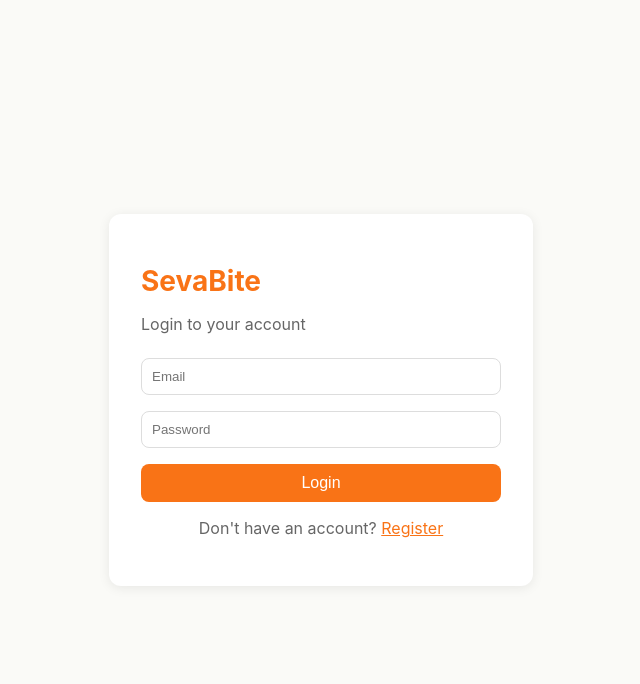
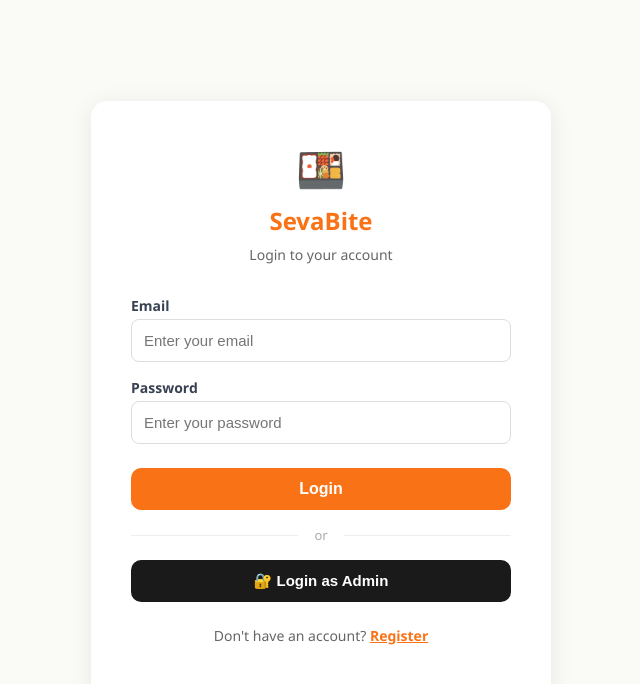
Before and after one commit to saiprangyan/sevabite, a React (Create React App) app in the folder frontend/: page /login in a window 1280 px wide. Shown: the top 684 px of the page, without its empty margins (319-959 px from the left). Built offline with nearby package versions, Linux system fonts and the light colour scheme.

Commit message:
added admin login button on login page

```diff
--- a/frontend/src/pages/Login.js
+++ b/frontend/src/pages/Login.js
@@ -11,32 +11,77 @@
 
   const handleLogin = async (e) => {
     e.preventDefault();
-    try {const res = await axios.post(`${API_URL}/auth/login`, { email, password });
-
+    try {
+      const res = await axios.post(`${API_URL}/auth/login`, { email, password });
       localStorage.setItem('token', res.data.token);
       localStorage.setItem('user', JSON.stringify(res.data.user));
-      navigate('/');
+      if (res.data.user.role === 'admin') {
+        window.location.href = 'https://sevabite-admin.vercel.app';
+      } else {
+        navigate('/');
+      }
     } catch (err) {
       setError('Invalid email or password');
     }
   };
 
   return (
-    <div style={{ minHeight: '100vh', background: '#FAFAF7', display: 'flex', alignItems: 'center', justifyContent: 'center' }}>
-      <div style={{ background: 'white', padding: '2rem', borderRadius: '12px', width: '360px', boxShadow: '0 2px 12px rgba(0,0,0,0.08)' }}>
-        <h1 style={{ color: '#F97316', fontSize: '28px', fontWeight: '700', marginBottom: '0.25rem' }}>SevaBite</h1>
-        <p style={{ color: '#666', marginBottom: '1.5rem' }}>Login to your account</p>
-        {error && <p style={{ color: 'red', marginBottom: '1rem' }}>{error}</p>}
-        <input type="email" placeholder="Email" value={email} onChange={e => setEmail(e.target.value)}
-          style={{ width: '100%', padding: '10px', marginBottom: '1rem', borderRadius: '8px', border: '1px solid #ddd', boxSizing: 'border-box' }} />
-        <input type="password" placeholder="Password" value={password} onChange={e => setPassword(e.target.value)}
-          style={{ width: '100%', padding: '10px', marginBottom: '1rem', borderRadius: '8px', border: '1px solid #ddd', boxSizing: 'border-box' }} />
-        <button onClick={handleLogin}
-          style={{ width: '100%', padding: '10px', background: '#F97316', color: 'white', border: 'none', borderRadius: '8px', fontSize: '16px', cursor: 'pointer' }}>
+    <div style={{ minHeight: '100vh', background: '#FAFAF7', display: 'flex', alignItems: 'center', justifyContent: 'center', fontFamily: 'Segoe UI, sans-serif' }}>
+      <div style={{ background: 'white', padding: '2.5rem', borderRadius: '16px', width: '380px', boxShadow: '0 4px 24px rgba(0,0,0,0.08)' }}>
+
+        <div style={{ textAlign: 'center', marginBottom: '2rem' }}>
+          <span style={{ fontSize: '40px' }}>🍱</span>
+          <h1 style={{ color: '#F97316', fontSize: '24px', fontWeight: '800', margin: '0.5rem 0 0' }}>SevaBite</h1>
+          <p style={{ color: '#666', margin: '0.5rem 0 0', fontSize: '14px' }}>Login to your account</p>
+        </div>
+
+        {error && (
+          <div style={{
+            background: '#fef2f2', color: '#dc2626', padding: '10px',
+            borderRadius: '8px', marginBottom: '1rem', fontSize: '14px', textAlign: 'center'
+          }}>{error}</div>
+        )}
+
+        <label style={{ fontSize: '14px', fontWeight: '600', color: '#374151', display: 'block', marginBottom: '4px' }}>Email</label>
+        <input
+          type="email" placeholder="Enter your email" value={email}
+          onChange={e => setEmail(e.target.value)}
+          style={{ width: '100%', padding: '12px', marginBottom: '1rem', borderRadius: '8px', border: '1px solid #ddd', boxSizing: 'border-box', fontSize: '15px' }}
+        />
+
+        <label style={{ fontSize: '14px', fontWeight: '600', color: '#374151', display: 'block', marginBottom: '4px' }}>Password</label>
+        <input
+          type="password" placeholder="Enter your password" value={password}
+          onChange={e => setPassword(e.target.value)}
+          style={{ width: '100%', padding: '12px', marginBottom: '1.5rem', borderRadius: '8px', border: '1px solid #ddd', boxSizing: 'border-box', fontSize: '15px' }}
+        />
+
+        <button onClick={handleLogin} style={{
+          width: '100%', padding: '12px', background: '#F97316', color: 'white',
+          border: 'none', borderRadius: '10px', fontSize: '16px',
+          fontWeight: '700', cursor: 'pointer', marginBottom: '1rem'
+        }}>
           Login
         </button>
-        <p style={{ textAlign: 'center', marginTop: '1rem', color: '#666' }}>
-          Don't have an account? <a href="/register" style={{ color: '#F97316' }}>Register</a>
+
+        <div style={{ display: 'flex', alignItems: 'center', gap: '1rem', marginBottom: '1rem' }}>
+          <div style={{ flex: 1, height: '1px', background: '#eee' }} />
+          <span style={{ color: '#aaa', fontSize: '13px' }}>or</span>
+          <div style={{ flex: 1, height: '1px', background: '#eee' }} />
+        </div>
+
+        <a href="https://sevabite-admin.vercel.app" target="_blank" rel="noopener noreferrer">
+          <button style={{
+            width: '100%', padding: '12px', background: '#1a1a1a', color: 'white',
+            border: 'none', borderRadius: '10px', fontSize: '15px',
+            fontWeight: '600', cursor: 'pointer'
+          }}>
+            🔐 Login as Admin
+          </button>
+        </a>
+
+        <p style={{ textAlign: 'center', marginTop: '1.5rem', color: '#666', fontSize: '14px' }}>
+          Don't have an account? <a href="/register" style={{ color: '#F97316', fontWeight: '600' }}>Register</a>
         </p>
       </div>
     </div>
```
